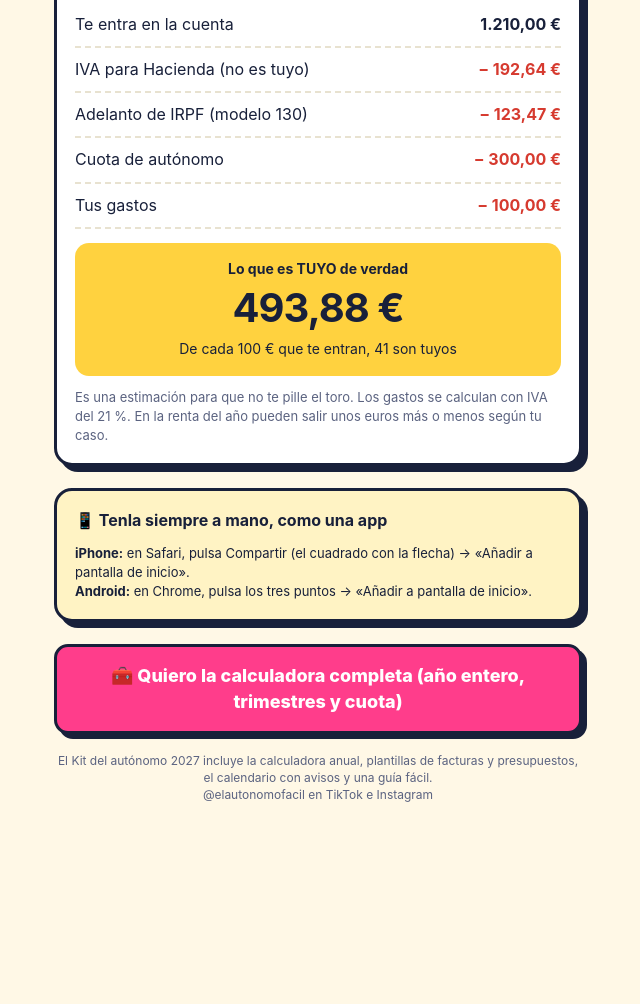
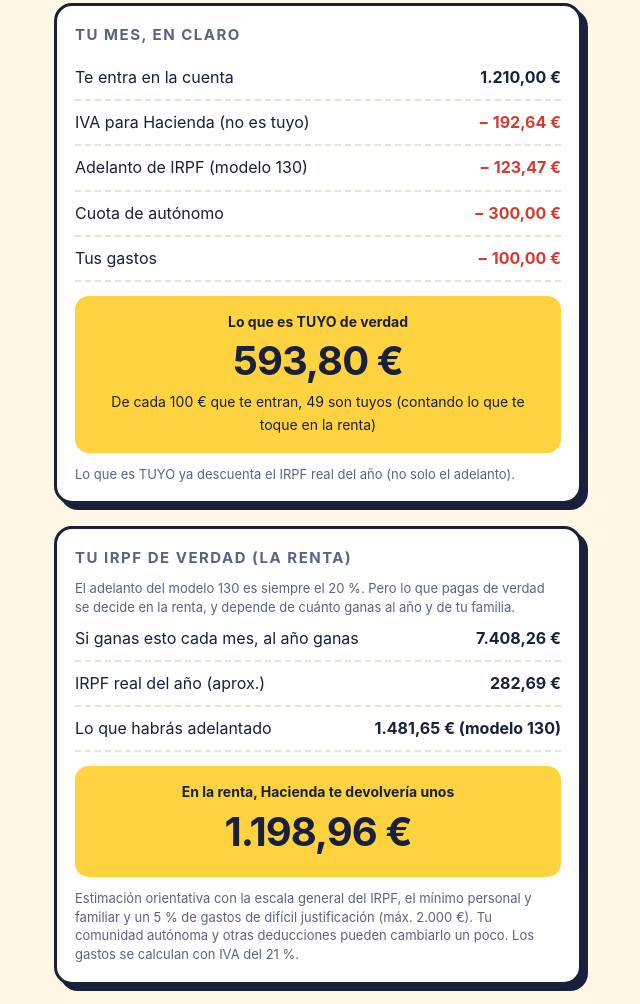
Before and after one commit to elautonomofacil-netizen/Videos, a plain HTML site: page calculadora/index.html in a window 1280 px wide. Shown: the part 650-1654 px from the top of the page, without its empty margins (322-962 px from the left). Before the commit the page ends 1502 px from the top, so only its background shows below. Drawn offline with Linux system fonts and the light colour scheme.

Commit message:
Calculadora: IRPF real de la renta, hijos y minoración del 130
Co-Authored-By: Claude Opus 5.5 <noreply@anthropic.com>
Claude-Session: https://claude.ai/code/session_01EGrjsW2X3Xy1kZcGfAxuUG

```diff
--- a/calculadora/index.html
+++ b/calculadora/index.html
@@ -40,6 +40,9 @@ input:focus,select:focus{outline:none;border-color:var(--ink)}
 .big em{font-style:normal;font-size:14px;color:var(--ink)}
 .note{font-size:13px;color:var(--muted);margin-top:12px}
 .cta{display:block;text-align:center;text-decoration:none;background:var(--pink);color:#fff;font-weight:800;font-size:18px;padding:16px;border-radius:14px;border:3px solid var(--ink);box-shadow:5px 5px 0 var(--ink)}
+details{margin-top:16px;border-top:2px dashed var(--line);padding-top:12px}
+summary{font-weight:800;cursor:pointer}
+select{appearance:auto}
 .foot{font-size:12px;color:var(--muted);text-align:center;margin-top:18px}
 </style>
 </head>
@@ -73,6 +76,26 @@ input:focus,select:focus{outline:none;border-color:var(--ink)}
         <input id="cuota" type="number" inputmode="decimal" value="300" min="0">
       </div>
     </div>
+
+    <details id="afinar">
+      <summary>⚙️ Afinar el IRPF (hijos, lo que ganaste el año pasado)</summary>
+      <label>Hijos a tu cargo</label>
+      <div class="seg" id="hijos">
+        <button data-v="0" class="on">0</button><button data-v="1">1</button><button data-v="2">2</button><button data-v="3">3</button><button data-v="4">4+</button>
+      </div>
+      <label>¿Los hijos los declaráis los dos padres? <span class="hint">(lo normal: cada uno aplica la mitad)</span></label>
+      <div class="seg" id="mitad">
+        <button data-v="0.5" class="on">Sí, a medias</button><button data-v="1">No, solo yo</button>
+      </div>
+      <label for="prev">Lo que ganaste neto con tu actividad el año pasado</label>
+      <select id="prev">
+        <option value="0">Más de 12.000 €</option>
+        <option value="25">Entre 11.000 y 12.000 €</option>
+        <option value="50">Entre 10.000 y 11.000 €</option>
+        <option value="75">Entre 9.000 y 10.000 €</option>
+        <option value="100">9.000 € o menos</option>
+      </select>
+    </details>
   </div>
 
   <div class="card res">
@@ -84,7 +107,16 @@ input:focus,select:focus{outline:none;border-color:var(--ink)}
     <div class="line neg"><span>Tus gastos</span><b id="r_gastos">–</b></div>
     <div class="big"><small>Lo que es TUYO de verdad</small><strong id="r_tuyo">–</strong><em id="r_pct"></em></div>
     <p class="note" id="r_note"></p>
-    <p class="note">Es una estimación para que no te pille el toro. Los gastos se calculan con IVA del 21 %. En la renta del año pueden salir unos euros más o menos según tu caso.</p>
+  </div>
+
+  <div class="card res">
+    <h2>Tu IRPF de verdad (la renta)</h2>
+    <p class="note" style="margin-top:0">El adelanto del modelo 130 es siempre el 20 %. Pero lo que pagas de verdad se decide en la renta, y depende de cuánto ganas al año y de tu familia.</p>
+    <div class="line"><span>Si ganas esto cada mes, al año ganas</span><b id="r_anual">–</b></div>
+    <div class="line"><span>IRPF real del año (aprox.)</span><b id="r_irpfreal">–</b></div>
+    <div class="line"><span>Lo que habrás adelantado</span><b id="r_adel">–</b></div>
+    <div class="big" id="r_rentabox"><small id="r_rentalbl">En la renta</small><strong id="r_renta">–</strong></div>
+    <p class="note">Estimación orientativa con la escala general del IRPF, el mínimo personal y familiar y un 5 % de gastos de difícil justificación (máx. 2.000 €). Tu comunidad autónoma y otras deducciones pueden cambiarlo un poco. Los gastos se calculan con IVA del 21 %.</p>
   </div>
 
   <div class="card" style="background:#fff3c4">
@@ -98,29 +130,53 @@ input:focus,select:focus{outline:none;border-color:var(--ink)}
 <script>
 const $=id=>document.getElementById(id);
 const eur=n=>(Math.round(n*100)/100).toLocaleString('es-ES',{minimumFractionDigits:2,maximumFractionDigits:2,useGrouping:'always'})+' €';
-let iva=0.21,ret=0;
+let iva=0.21,ret=0,hijos=0,mitad=0.5;
 function seg(id,cb){$(id).querySelectorAll('button').forEach(b=>b.onclick=()=>{$(id).querySelectorAll('button').forEach(x=>x.classList.remove('on'));b.classList.add('on');cb(parseFloat(b.dataset.v));calc()})}
-seg('iva',v=>iva=v);seg('ret',v=>ret=v);
+seg('iva',v=>iva=v);seg('ret',v=>ret=v);seg('hijos',v=>hijos=v);seg('mitad',v=>mitad=v);
 ['base','gastos','cuota'].forEach(i=>$(i).addEventListener('input',calc));
+$('prev').addEventListener('change',calc);
 function num(id){const v=parseFloat(String($(id).value).replace(',','.'));return isFinite(v)&&v>0?v:0}
+// Escala general orientativa (estatal + autonómica tipo)
+const ESC=[[12450,.19],[20200,.24],[35200,.30],[60000,.37],[300000,.45],[Infinity,.47]];
+function escala(b){let t=0,prev=0;for(const [lim,r] of ESC){if(b<=prev)break;t+=(Math.min(b,lim)-prev)*r;prev=lim}return t}
+function minDesc(n){const v=[2400,2700,4000,4500];let s=0;for(let i=0;i<n;i++)s+=v[Math.min(i,3)];return s}
 function calc(){
   const B=num('base'),G=num('gastos'),C=num('cuota');
+  const minor=parseFloat($('prev').value)||0; // € por trimestre
   const gBase=G/1.21,gIva=G-gBase;
   const entra=B*(1+iva-ret);
   const ivaPagar=Math.max(0,B*iva-gIva);
-  const rend=B-gBase-C;
-  const irpf=ret>0?0:Math.max(0,0.20*rend);
-  const tuyo=entra-ivaPagar-irpf-C-G;
+  const rendMes=B-gBase-C;
+  // Adelanto 130 (mensualizado): 20 % del rendimiento menos la minoración por trimestre
+  const adelMes=ret>0?0:Math.max(0,0.20*rendMes-minor/3);
+  // IRPF real anual (estimación)
+  const R=Math.max(0,rendMes*12);
+  const dj=Math.min(2000,R*0.05);
+  const base=Math.max(0,R-dj);
+  const minimo=5550+minDesc(hijos)*mitad;
+  const irpfReal=Math.max(0,escala(base)-escala(Math.min(minimo,base)));
+  const adelAnual=ret>0?B*ret*12:adelMes*12;
+  const dif=irpfReal-adelAnual;
+  const irpfRealMes=irpfReal/12;
+  const tuyo=B-gBase-C-irpfRealMes;
   $('r_in').textContent=eur(entra);
   $('r_iva').textContent='− '+eur(ivaPagar);
-  $('r_irpf').textContent=ret>0?'0,00 € (ya te lo retienen)':'− '+eur(irpf);
+  $('r_irpf').textContent=ret>0?'0,00 € (ya te lo retienen)':'− '+eur(adelMes);
   $('r_cuota').textContent='− '+eur(C);
   $('r_gastos').textContent='− '+eur(G);
   $('r_tuyo').textContent=eur(tuyo);
-  $('r_pct').textContent=entra>0?`De cada 100 € que te entran, ${Math.max(0,Math.round(tuyo/entra*100))} son tuyos`:'';
+  $('r_pct').textContent=entra>0?`De cada 100 € que te entran, ${Math.max(0,Math.round(tuyo/entra*100))} son tuyos (contando lo que te toque en la renta)`:'';
+  $('r_anual').textContent=eur(R);
+  $('r_irpfreal').textContent=eur(irpfReal);
+  $('r_adel').textContent=eur(adelAnual)+(ret>0?' (retenciones)':' (modelo 130)');
+  if(Math.abs(dif)<50){$('r_rentalbl').textContent='En la renta';$('r_renta').textContent='Más o menos en paz 👌'}
+  else if(dif<0){$('r_rentalbl').textContent='En la renta, Hacienda te devolvería unos';$('r_renta').textContent=eur(-dif)}
+  else{$('r_rentalbl').textContent='En la renta tendrías que pagar unos';$('r_renta').textContent=eur(dif)}
   let n='';
   if(B*iva<gIva) n+='Este mes el IVA de tus gastos es mayor que el que cobras: te sale a compensar. ';
   if(ret>0) n+='Como te retienen IRPF, normalmente no presentas el modelo 130 (si al menos el 70 % de tus facturas llevan retención). ';
+  if(minor>0&&ret===0) n+=`Como el año pasado ganaste poco, en el modelo 130 te restas ${minor} € cada trimestre. `;
+  n+='Lo que es TUYO ya descuenta el IRPF real del año (no solo el adelanto).';
   $('r_note').textContent=n;
 }
 calc();
```
